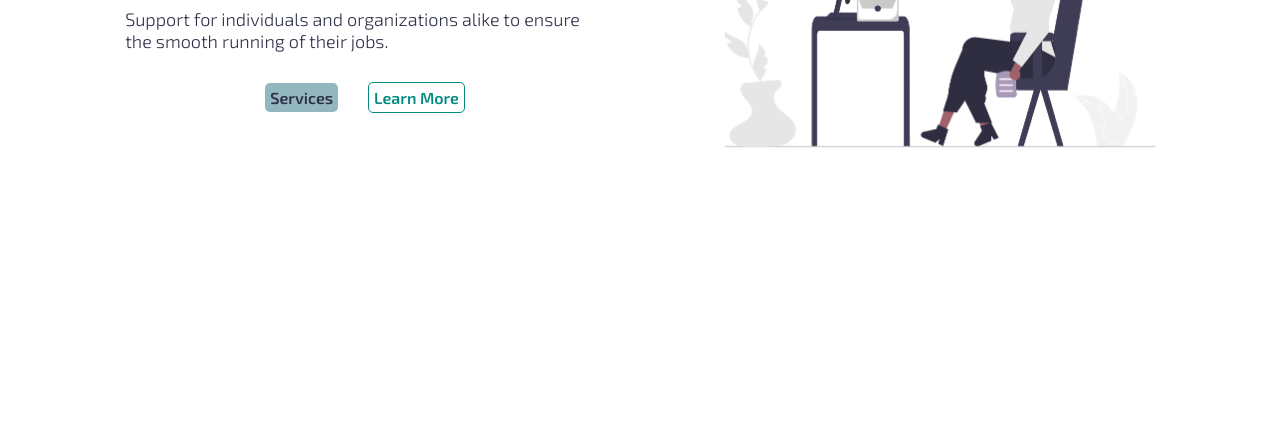
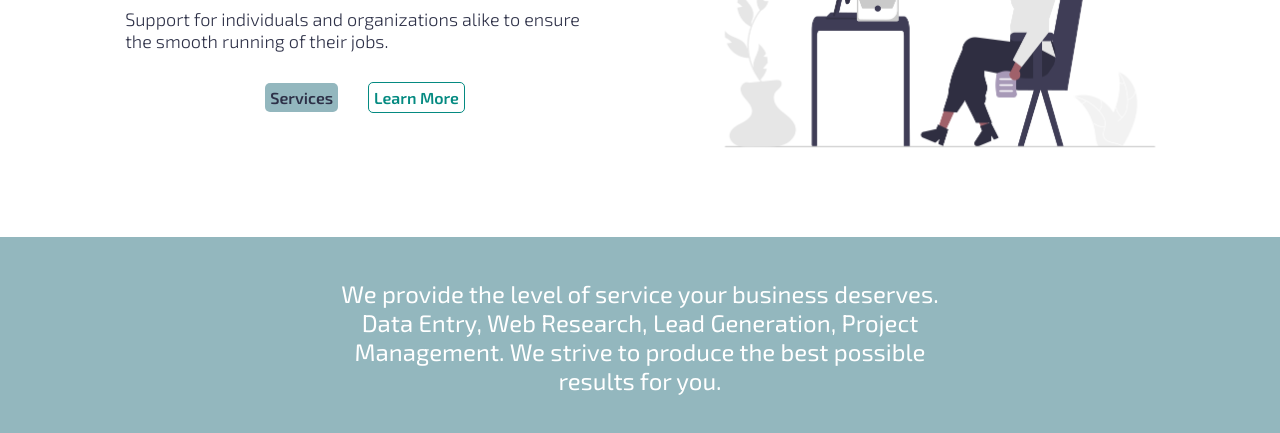
Before and after one commit to caroriva/landing-page, a plain HTML site: page index.html in a window 1280 px wide. Shown: the part 403-836 px from the top of the page. Before the commit the page ends 800 px from the top, so only its background shows below. Drawn offline with Linux system fonts and the light colour scheme.

Commit message:
add about

```diff
--- a/index.html
+++ b/index.html
@@ -33,6 +33,13 @@
         </div>
         <img src="./images/undraw_Organizing_projects_re_9p1k.png" alt="hero" />
       </section>
+      <section class="about">
+        <h2>
+          We provide the level of service your business deserves. Data Entry,
+          Web Research, Lead Generation, Project Management. We strive to
+          produce the best possible results for you.
+        </h2>
+      </section>
     </main>
   </body>
 </html>
--- a/style.css
+++ b/style.css
@@ -114,3 +114,20 @@ main {
 .hero img {
   height: 400px;
 }
+
+.about {
+  width: 100%;
+  height: 200px;
+  background: #93b7be;
+  color: #fff;
+  display: flex;
+  justify-content: center;
+  align-items: center;
+}
+
+.about h2 {
+  font-size: 24px;
+  font-weight: 400;
+  width: 600px;
+  text-align: center;
+}
```
